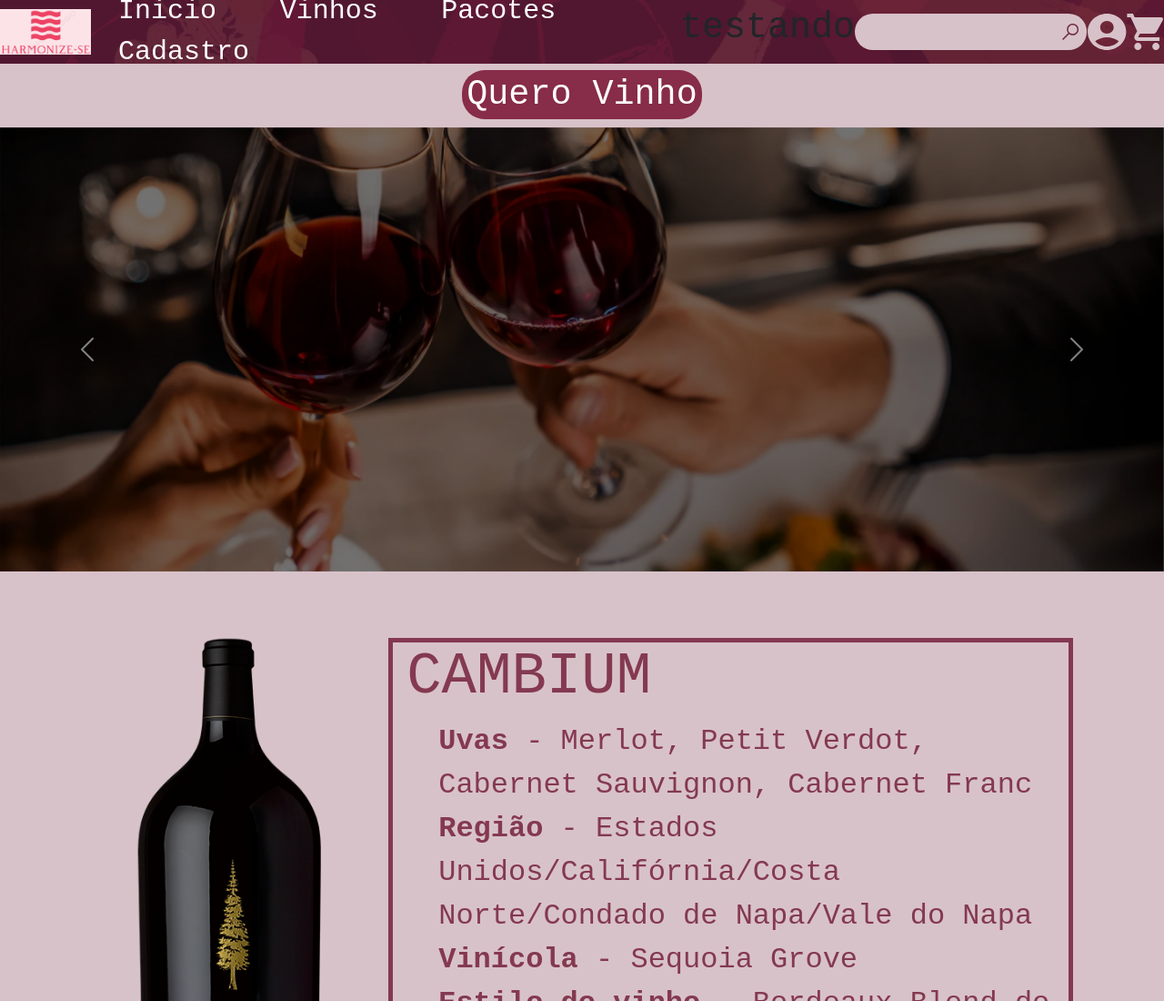
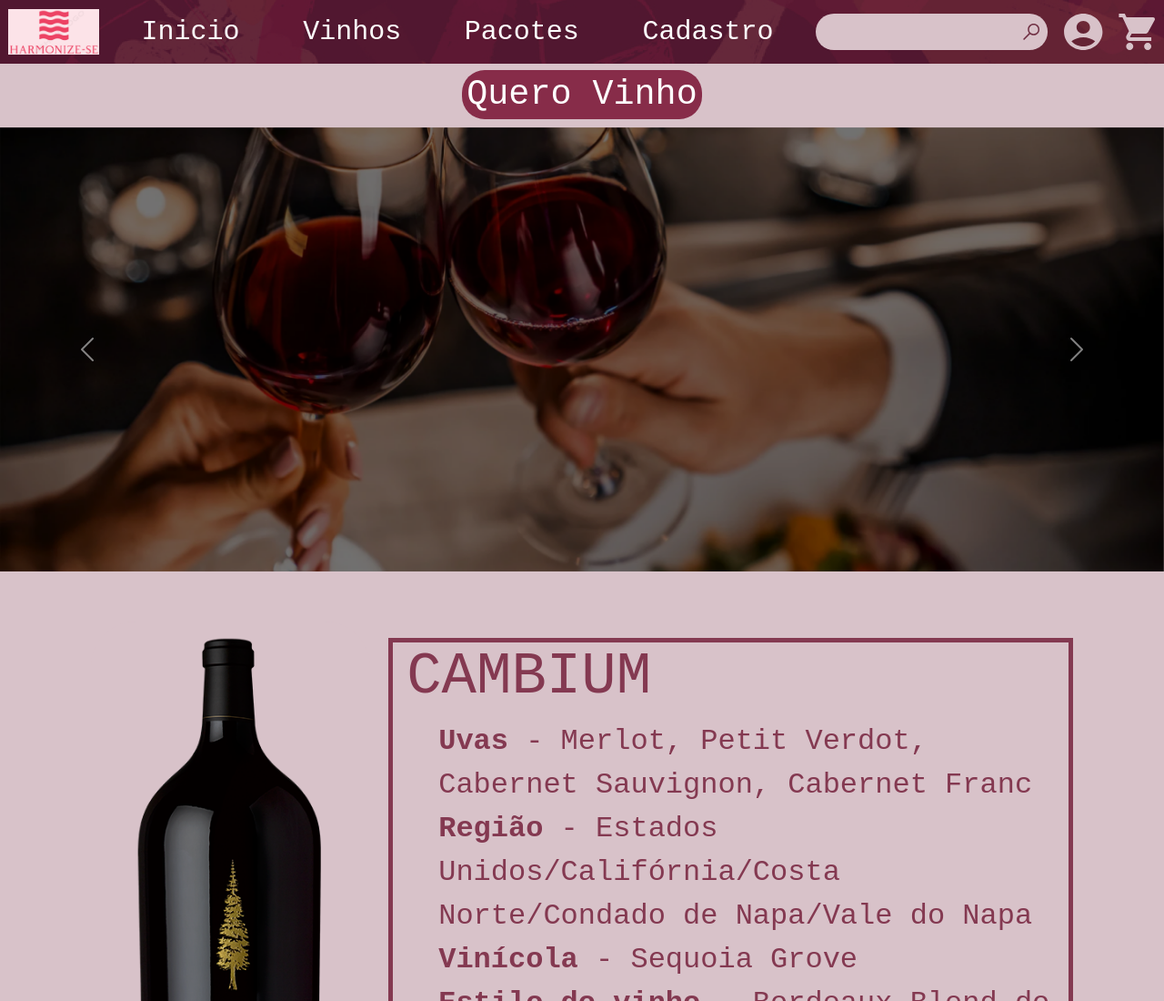
Before and after one commit to Pelu-Develop/Projeto_Coderhouse_Vinhos_Desenvolvimento-Web---HTML-CSS, a plain HTML site: page home.html in a window 1280 px wide. Shown: the top 1100 px of the page at 91% size. Drawn offline with nearby package versions, Linux system fonts and the light colour scheme.

Commit message:
testando segundo

```diff
--- a/home.html
+++ b/home.html
@@ -20,7 +20,6 @@
             <li class="header__lista-navegação__elementos" class=><a href="pacotes.html" class="transition">Pacotes</a></li>
             <li class="header__lista-navegação__elementos" id= ><a href="cadastro.html" class="transition">Cadastro</a></li>
         </lo>
-        <h1>testando</h1>
         <div id="menu1">
             <img src="./img/menu.svg" >
             <div id="header__quary1">
```
